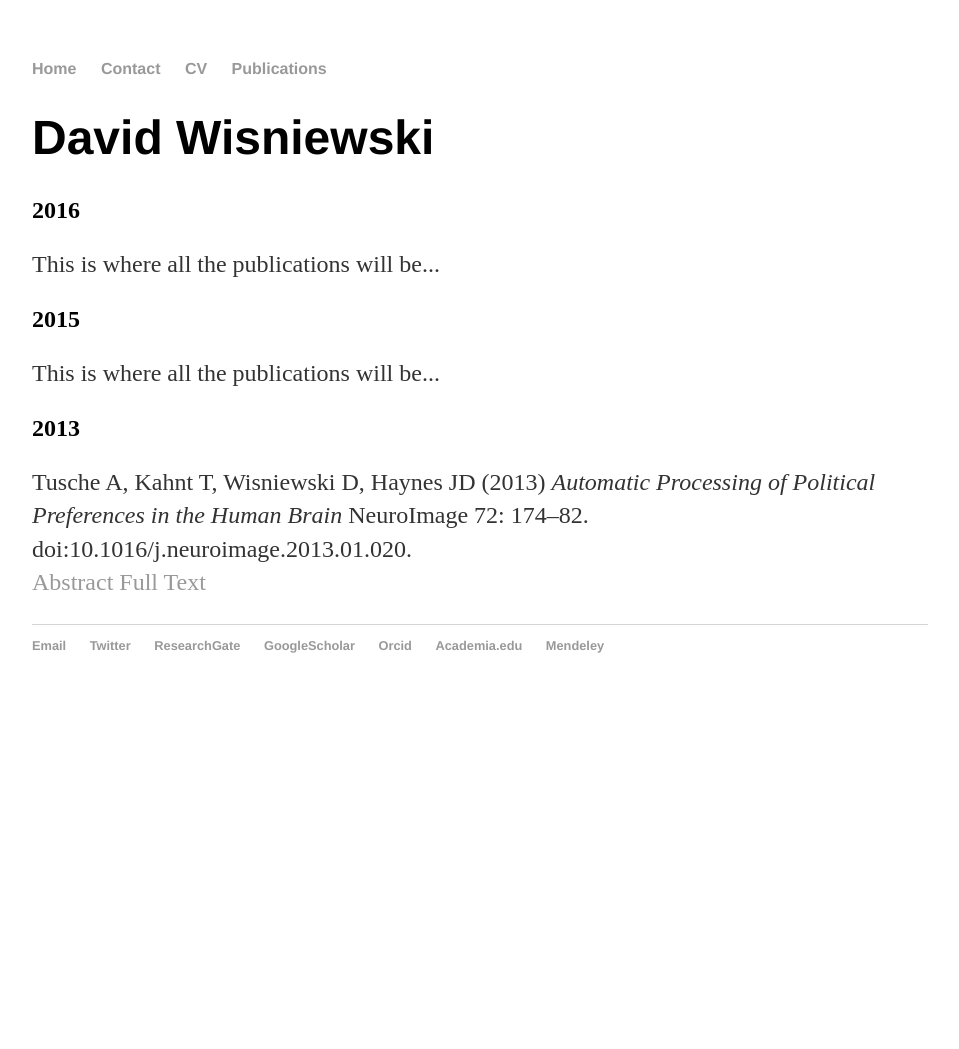
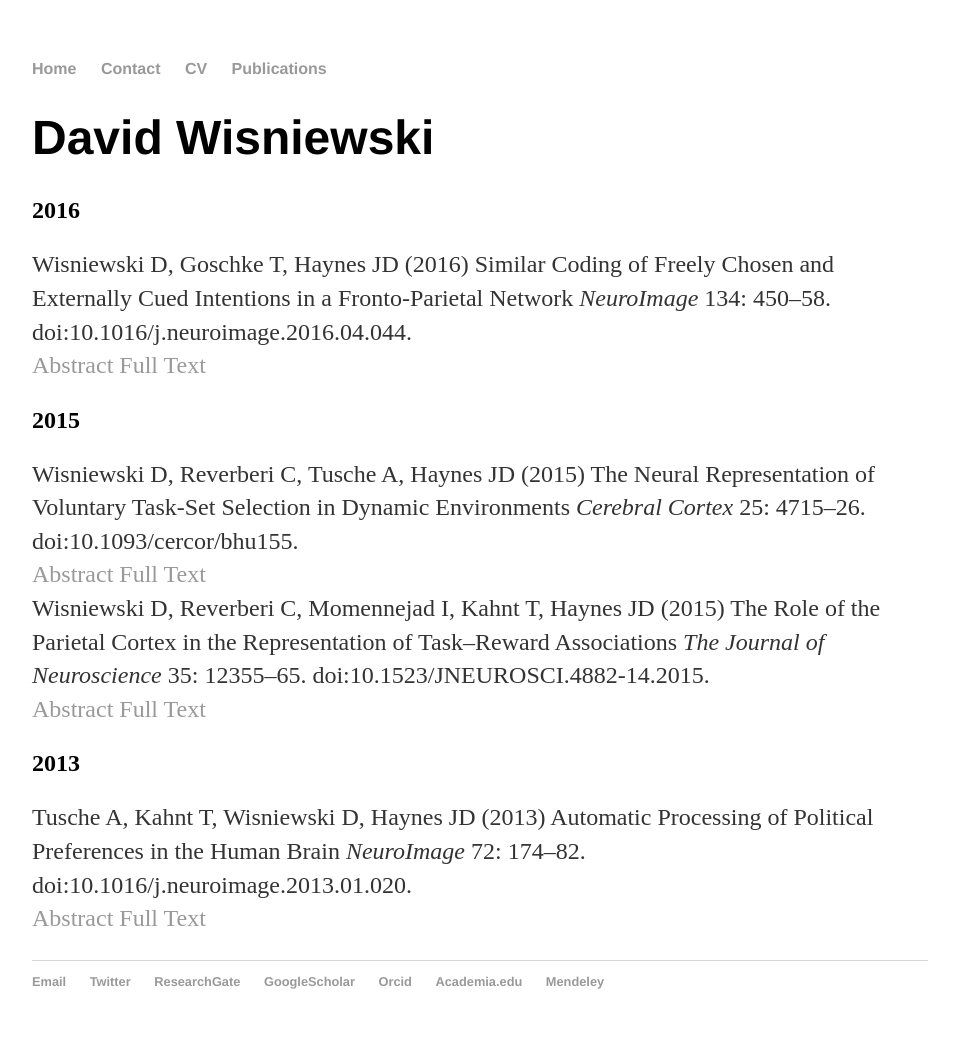
Before and after one commit to davidwisniewski/davidwisniewski.github.io, a Jekyll site: the page built from publications/index.html, in a window 1280 px wide. Shown: the whole page, without its empty margins (160-1119 px from the left). Built offline with Jekyll 4.4.1, drawn with Linux system fonts in a browser that asks for light colours; before the commit the page ends 900 px from its top, so only the background shows below that.

Commit message:
added publications

```diff
--- a/publications/index.html
+++ b/publications/index.html
@@ -4,11 +4,24 @@ title: David Wisniewski
 ---
 <div class="blurb">
 	<h1>David Wisniewski</h1>
+
 	<h2>2016</h2>
-	<p>This is where all the publications will be...</p>
+	<p>
+	Wisniewski D, Goschke T, Haynes JD (2016) Similar Coding of Freely Chosen and Externally Cued Intentions in a Fronto-Parietal Network <em>NeuroImage</em> 134: 450–58. doi:10.1016/j.neuroimage.2016.04.044.<br>
+	<a href="http://www.sciencedirect.com/science/article/pii/S1053811916300842">Abstract</a> <a href="/files/Wisniewski et al NeuroImage 2016.pdf">Full Text</a>
+	</p>
+
 	<h2>2015</h2>
-	<p>This is where all the publications will be...</p>
+	<p>
+	Wisniewski D, Reverberi C, Tusche A, Haynes JD (2015) The Neural Representation of Voluntary Task-Set Selection in Dynamic Environments <em>Cerebral Cortex</em> 25: 4715–26. doi:10.1093/cercor/bhu155.<br>
+	<a href="http://cercor.oxfordjournals.org/content/25/12/4715">Abstract</a> <a href="/files/Wisniewski et al CerebralCortex 2015.pdf">Full Text</a><br>
+	Wisniewski D, Reverberi C, Momennejad I, Kahnt T, Haynes JD (2015) The Role of the Parietal Cortex in the Representation of Task–Reward Associations <em>The Journal of Neuroscience</em> 35: 12355–65. doi:10.1523/JNEUROSCI.4882-14.2015.<br>
+	<a href="http://www.jneurosci.org/content/35/36/12355.short">Abstract</a> <a href="/files/Wisniewski et al JNeurosci 2015.pdf">Full Text</a>
+	</p>
+
 	<h2>2013</h2>
-	<p>Tusche A, Kahnt T, Wisniewski D, Haynes JD (2013) <em>Automatic Processing of Political Preferences in the Human Brain</em> NeuroImage 72: 174–82. doi:10.1016/j.neuroimage.2013.01.020.<br>
-	<a href="http://www.sciencedirect.com/science/article/pii/S1053811913000670">Abstract</a> <a href="/files/Tusche et al NeuroImage 2013.pdf">Full Text</a> </p>
+	<p>
+	Tusche A, Kahnt T, Wisniewski D, Haynes JD (2013) Automatic Processing of Political Preferences in the Human Brain <em>NeuroImage</em> 72: 174–82. doi:10.1016/j.neuroimage.2013.01.020.<br>
+	<a href="http://www.sciencedirect.com/science/article/pii/S1053811913000670">Abstract</a> <a href="/files/Tusche et al NeuroImage 2013.pdf">Full Text</a>
+	</p>
 </div><!-- /.blurb -->
```
Also changed, not shown: 3 other files.
